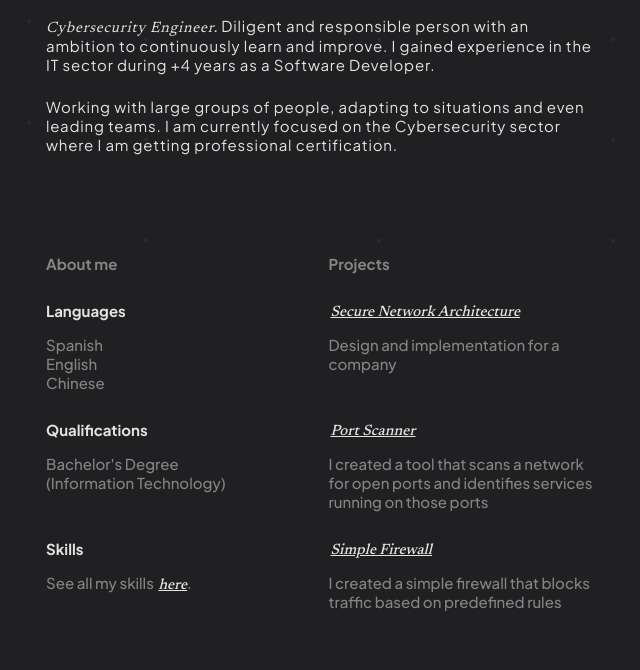
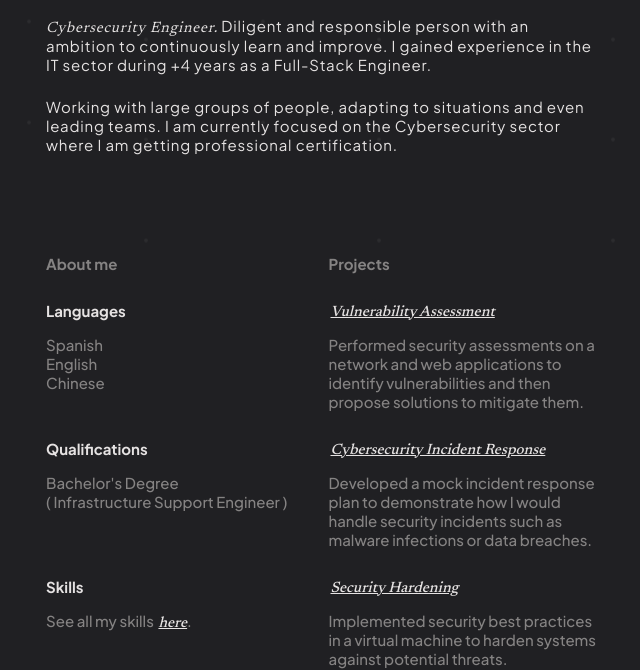
Before and after one commit to FrancoSbaffi/OldPortfolioV1, a plain HTML site: page index.html in a window 1280 px wide. Shown: the part 517-1187 px from the top of the page, without its empty margins (319-959 px from the left). Drawn offline with nearby package versions, Linux system fonts and the light colour scheme.

Commit message:
Portfolio

```diff
--- a/assets/css/style.css
+++ b/assets/css/style.css
@@ -580,7 +580,7 @@ h3 {
   display: flex;
   align-items: center;
   justify-content: center;
-  border-radius: 8px;
+  border-radius: 5px;
   font-size: 13px;
   padding: 8px;
 }
--- a/index.html
+++ b/index.html
@@ -62,7 +62,7 @@
                 <h1 class="title hover-me">
                     Franco Sbaffi
                 </h1>
-                <p class="sub-title"><span>Cybersecurity Engineer.</span> Diligent and responsible person with an ambition to continuously learn and improve. I gained experience in the IT sector during +4 years as a Software Developer.</p>
+                <p class="sub-title"><span>Cybersecurity Engineer.</span> Diligent and responsible person with an ambition to continuously learn and improve. I gained experience in the IT sector during +4 years as a Full-Stack Engineer.</p>
             </div>
             <div class="align-start">
                 <p class="sub-title">
@@ -73,17 +73,17 @@
                 <h3>About me</h3>
                 <h3>Projects</h3>
                 <p class="dot">Languages</p>
-                <p class="dot"><a class="project-link btn link" href="#">Secure Network Architecture</a></p>
+                <p class="dot"><a class="project-link btn link" href="#">Vulnerability Assessment</a></p>
                 <p class="desc">Spanish <br> English <br> Chinese</p>
-                <p class="desc">Design and implementation for a company</p>
+                <p class="desc">Performed security assessments on a network and web applications to identify vulnerabilities and then propose solutions to mitigate them.</p>
                 <p class="dot">Qualifications</p>
-                <p class="dot"><a class="project-link link" href="#">Port Scanner</a></p>
-                <p class="desc">Bachelor's Degree <br> (Information Technology)</p>
-                <p class="desc">I created a tool that scans a network for open ports and identifies services running on those ports</p>
+                <p class="dot"><a class="project-link link" href="#">Cybersecurity Incident Response</a></p>
+                <p class="desc">Bachelor's Degree <br> ( Infrastructure Support Engineer )</p>
+                <p class="desc">Developed a mock incident response plan to demonstrate how I would handle security incidents such as malware infections or data breaches.</p>
                 <p class="dot">Skills</p>
-                <p class="dot"><a class="project-link link" href="#">Simple Firewall</a></p>
+                <p class="dot"><a class="project-link link" href="#">Security Hardening</a></p>
                 <p class="desc">See all my skills <a class="link" href="https://www.linkedin.com/in/franco-sbaffi/details/skills/" target="_blank"><u>here</u></a>.</p>
-                <p class="desc">I created a simple firewall that blocks traffic based on predefined rules</p>
+                <p class="desc">Implemented security best practices in a virtual machine to harden systems against potential threats.</p>
                 <p></p>
             </div>
             <!-- WRITINGS -->
```
Also changed, not shown: assets/pages/blog/blog.html (+1 -0 lines).
